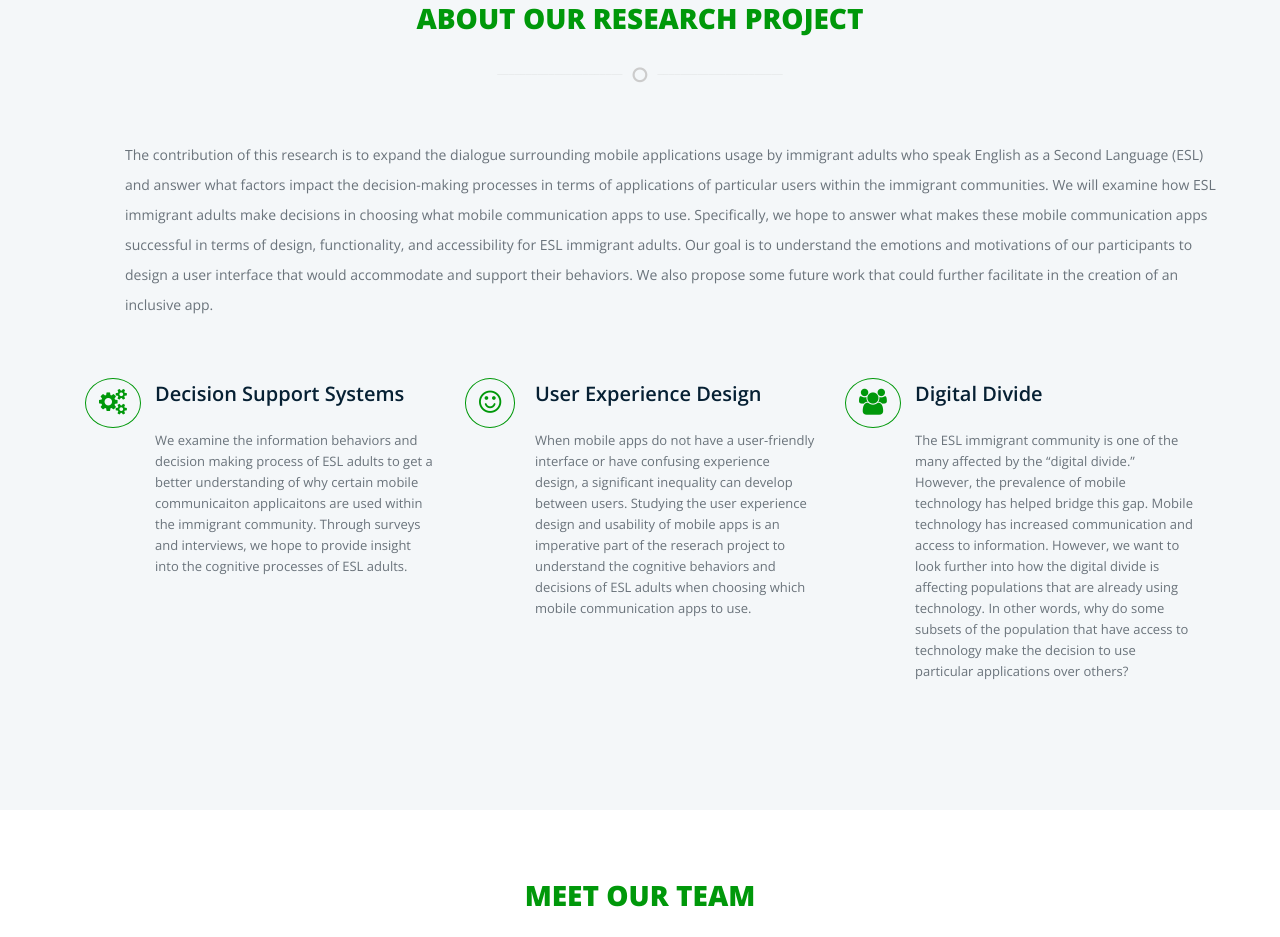
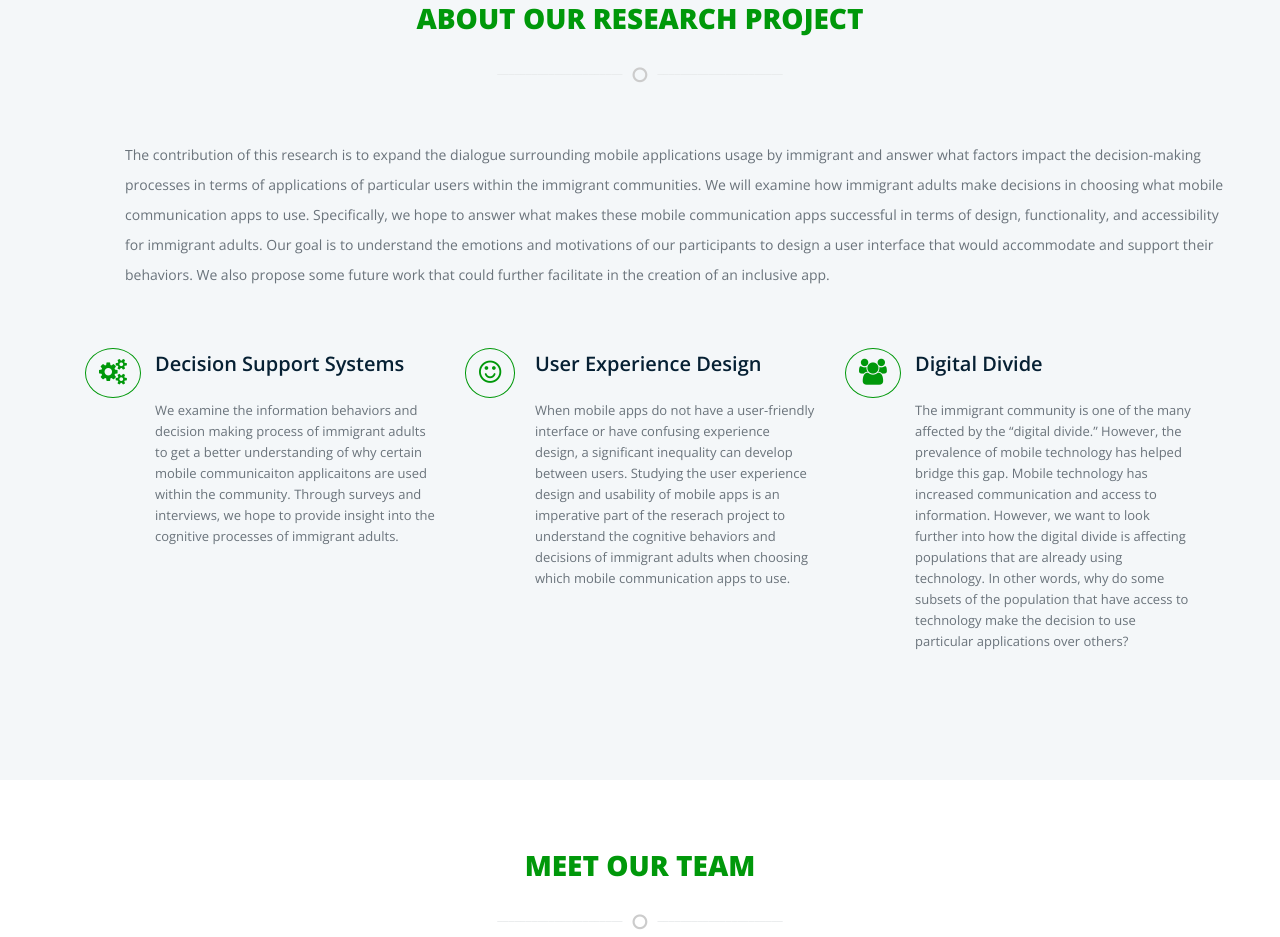
Before and after one commit to i3appgap/i3, a plain HTML site: page index.html in a window 1280 px wide. Shown: the part 867-1804 px from the top of the page. Drawn offline with nearby package versions, Linux system fonts and the light colour scheme; some packages are replaced by stand-ins of ours; a script that the page names is missing.

Commit message:
Update index.html

```diff
--- a/index.html
+++ b/index.html
@@ -129,7 +129,7 @@
 
 					<div class="wow fadeInRight" data-wow-duration="500ms"  data-wow-delay="900ms">
 							<div class="service-desc">
-								<h5> The contribution of this research is to expand the dialogue surrounding mobile applications usage by immigrant adults who speak English as a Second Language (ESL) and answer what factors impact the decision-making processes in terms of applications of particular users within the immigrant communities. We will examine how ESL immigrant adults  make decisions in choosing what mobile communication apps to use. Specifically, we hope to answer what makes these mobile communication apps successful in terms of design, functionality, and accessibility for ESL immigrant adults. Our goal is to understand the emotions and motivations of our participants to design a user interface that would accommodate and support their behaviors. We also propose some future work that could further facilitate in the creation of an inclusive app.</h5><br><br><br>
+								<h5> The contribution of this research is to expand the dialogue surrounding mobile applications usage by immigrant and answer what factors impact the decision-making processes in terms of applications of particular users within the immigrant communities. We will examine how immigrant adults  make decisions in choosing what mobile communication apps to use. Specifically, we hope to answer what makes these mobile communication apps successful in terms of design, functionality, and accessibility for immigrant adults. Our goal is to understand the emotions and motivations of our participants to design a user interface that would accommodate and support their behaviors. We also propose some future work that could further facilitate in the creation of an inclusive app.</h5><br><br><br>
 							</div>
 						</div>
 					</div>
@@ -144,7 +144,7 @@
 
 							<div class="service-desc">
 								<h3>Decision Support Systems</h3>
-								<p>We examine the information behaviors and decision making process of ESL adults to get a better understanding of why certain mobile communicaiton applicaitons are used within the immigrant community. Through surveys and interviews, we hope to provide insight into the cognitive processes of ESL adults.</p><br><br>
+								<p>We examine the information behaviors and decision making process of immigrant adults to get a better understanding of why certain mobile communicaiton applicaitons are used within the community. Through surveys and interviews, we hope to provide insight into the cognitive processes of immigrant adults.</p><br><br>
 							</div>
 						</div>
 					</div>
@@ -159,7 +159,7 @@
 
 							<div class="service-desc">
 								<h3>User Experience Design</h3>
-								<p>When mobile apps do not have a user-friendly interface or have confusing experience design, a significant inequality can develop between users. Studying the user experience design and usability of mobile apps is an imperative part of the reserach project to understand the cognitive behaviors and decisions of ESL adults when choosing which mobile communication apps to use.</p>
+								<p>When mobile apps do not have a user-friendly interface or have confusing experience design, a significant inequality can develop between users. Studying the user experience design and usability of mobile apps is an imperative part of the reserach project to understand the cognitive behaviors and decisions of immigrant adults when choosing which mobile communication apps to use.</p>
 							</div>
 						</div>
 					</div>
@@ -174,7 +174,7 @@
 
 							<div class="service-desc">
 								<h3>Digital Divide</h3>
-								<p>The ESL immigrant community is one of the many affected by the “digital divide.” However, the prevalence of mobile technology has helped bridge this gap. Mobile technology has increased communication and access to information. However, we want to look further into how the digital divide is affecting populations that are already using technology. In other words, why do some subsets of the population that have access to technology make the decision to use particular applications over others?</p><br><br><br>
+								<p>The immigrant community is one of the many affected by the “digital divide.” However, the prevalence of mobile technology has helped bridge this gap. Mobile technology has increased communication and access to information. However, we want to look further into how the digital divide is affecting populations that are already using technology. In other words, why do some subsets of the population that have access to technology make the decision to use particular applications over others?</p><br><br><br>
 							</div>
 						</div>
 					</div>
```
